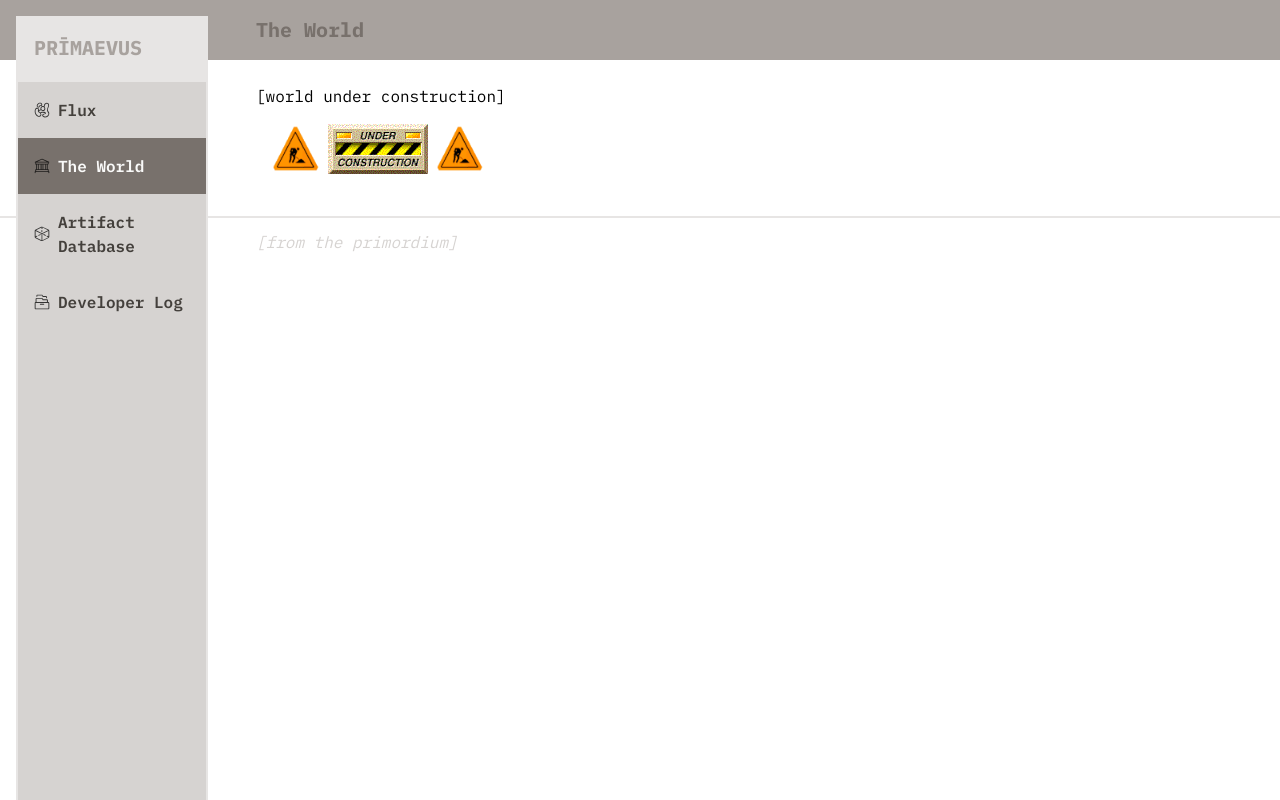
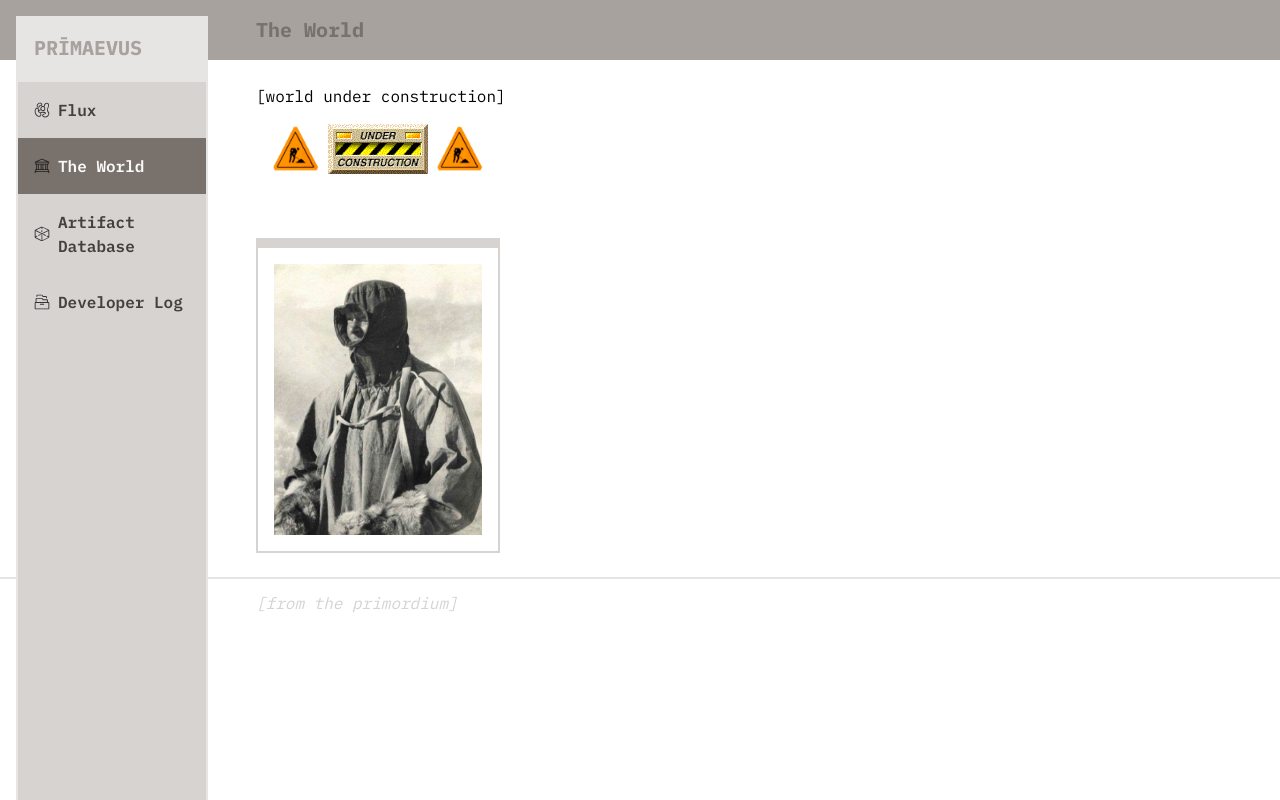
Before and after one commit to ryanfurrh/primaevus, a Next.js app: page /the-world in a window 1280 px wide. Built offline with nearby package versions, Linux system fonts and the light colour scheme.

Commit message:
Add scavenger to world

```diff
--- a/app/the-world/page.tsx
+++ b/app/the-world/page.tsx
@@ -33,6 +33,16 @@ export default function Page() {
               alt={""}
               width={48}
               height={48}
+              className="shrink-0"
+            />
+          </div>
+          <div className="max-w-xs mt-12">
+            <Image
+              src={"/images/scavenger.jpg"}
+              alt={""}
+              width={612}
+              height={796}
+              className="image-rendering-pixelated bg-cover border-2 border-stone-300 border-t-[10px] p-4 "
             />
           </div>
         </div>
```
Also changed, not shown: public/images/scavenger.jpg (added).
